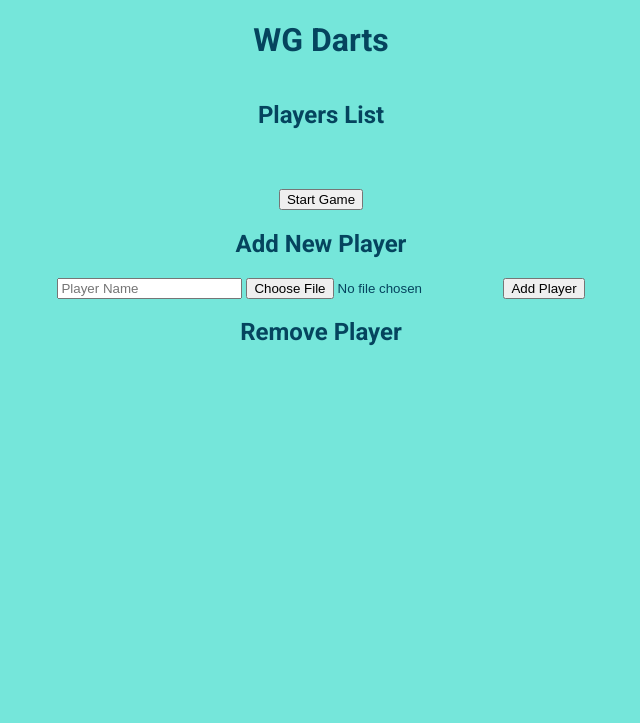
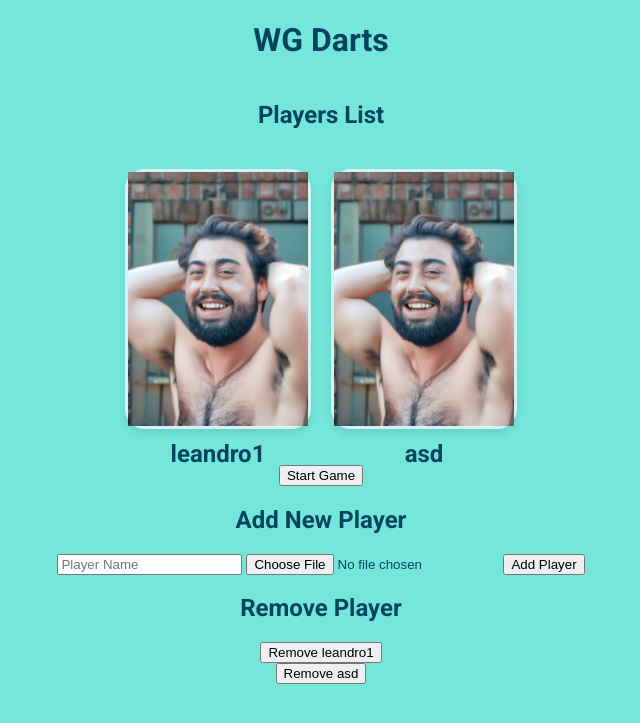
Before and after one commit to tillaczel/WGDarts, a Flask app: page / in a window 1280 px wide. Shown: the top 723 px of the page, without its empty margins (319-959 px from the left). Run offline with Flask 3, Linux system fonts and the light colour scheme.

Commit message:
show players

```diff
--- a/app.py
+++ b/app.py
@@ -10,7 +10,8 @@ ALLOWED_EXTENSIONS = {'png', 'jpg', 'jpeg', 'gif'}
 app.config['UPLOAD_FOLDER'] = UPLOAD_FOLDER
 
 # Dictionary to store player data
-players = {}
+players = utils.load_players().to_dict(orient='records')
+print(players)
 
 def allowed_file(filename):
     return '.' in filename and filename.rsplit('.', 1)[1].lower() in ALLOWED_EXTENSIONS
--- a/static/players.csv
+++ b/static/players.csv
@@ -1,3 +1,3 @@
 name,img_path
-asd,asd
-asd,asd
+leandro1,0.png
+asd,1.png
--- a/templates/index.html
+++ b/templates/index.html
@@ -37,7 +37,7 @@
     <div class="player-container">
         {% for player in players %}
             <div class="player-card" id="player-card-{{ player.id }}" onclick="toggleSelection('{{ player.id }}')">
-                <img src="{{ player.image }}" alt="Player Image" class="player-image">
+                <img src="static/uploads/{{ player.img_path }}" alt="Player Image" class="player-image">
                 <h3 class="player-name">{{ player.name }}</h3>
                 <p class="player-rating">{{ player.elo_rating }}</p>
             </div>
```
Also changed, not shown: static/uploads/0.png (added), static/uploads/1.png (added).
